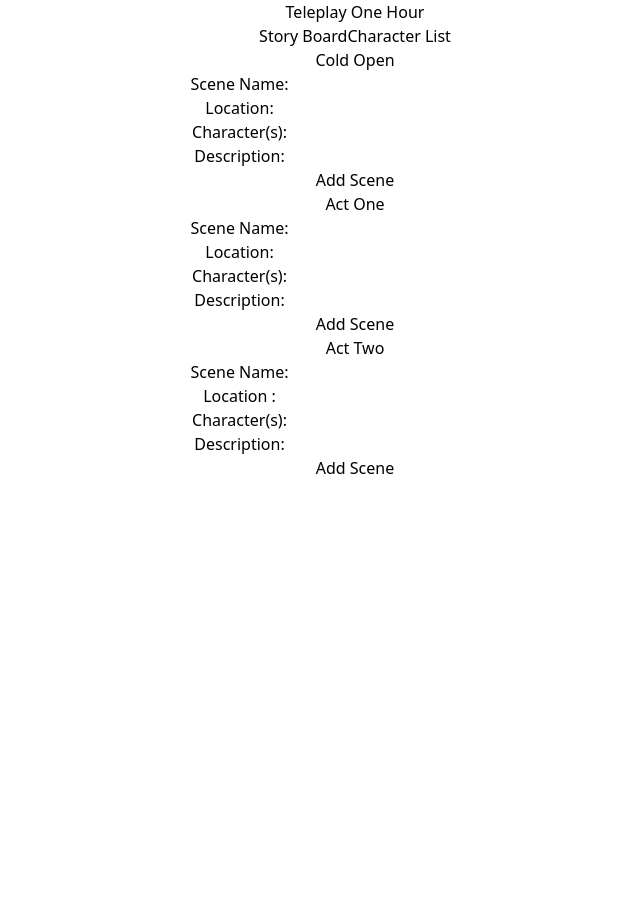
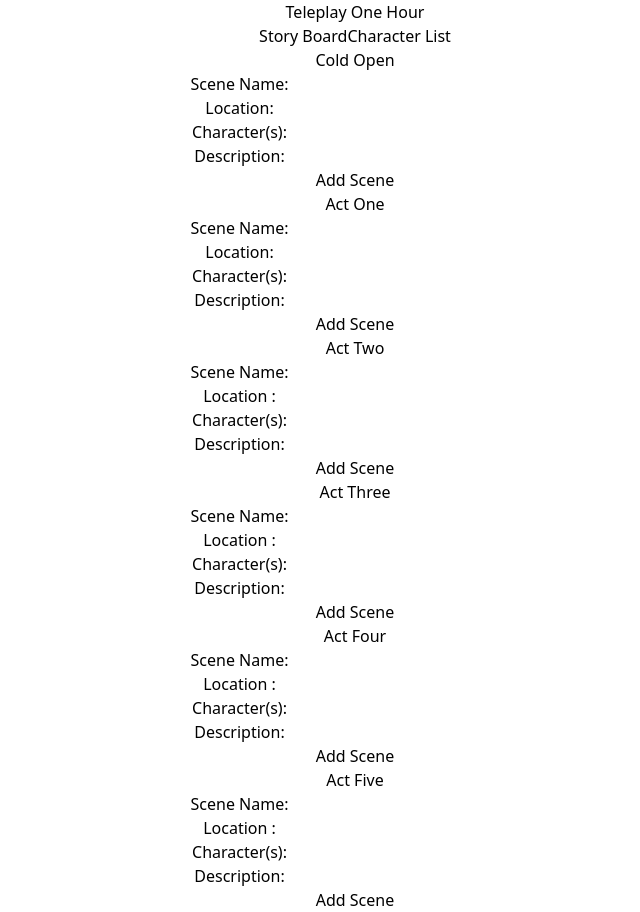
Before and after one commit to spencerpete/my-writing-assistant, a React (Create React App) app: page /teleplay/hr/new-scene in a window 1280 px wide. Shown: the whole page, without its empty margins (285-925 px from the left). Before the commit the page ends 800 px from the top, so only its background shows below. Built offline with nearby package versions, Linux system fonts and the light colour scheme; no server answers.

Commit message:
form changes

```diff
--- a/src/components/Stageplay/STGNewScene.jsx
+++ b/src/components/Stageplay/STGNewScene.jsx
@@ -1,6 +1,6 @@
-import React from 'react'
+import React, {useState} from 'react'
 import { Link } from "react-router-dom"
-
+import {createScene} from '../../services/apiCall'
 const actOneObj = {
   name: '',
   location: '',
@@ -17,15 +17,32 @@ const actTwoObj = {
   act: 'act two',
   scriptType: 'stage play',
 }
-const actThreeObj = {
-  name: '',
-  location: '',
-  characters: '',
-  description: '',
-  act: 'act three',
-  scriptType: 'stage play',
-}
 export default function STGNewScene() {
+  const [actOne, setActOne] = useState(actOneObj)
+  const [actTwo, setActTwo] = useState(actTwoObj)
+  const handleChangeOne = (e) => {
+    const { name, value } = e.target
+
+    setActOne((prev) => ({
+      ...prev,
+      [name]: value
+    }))
+  }
+  const handleChangeTwo = (e) => {
+    const { name, value } = e.target
+    setActTwo((prev) => ({
+      ...prev,
+      [name]: value
+    }))
+  }
+  const handleSubmitOne = async (e) => {
+    e.preventDefault
+    const res = await createScene(actOne)
+  }
+  const handleSubmitTwo = async (e) => {
+    e.preventDefault
+    const res = await createScene(actTwo)
+  }
   return (
     <div>
       <header>
@@ -36,34 +53,34 @@ export default function STGNewScene() {
         </nav>
       </header>
       <h2>Act One</h2>
-      <form>
+      <form onChange={handleChangeOne} onSubmit={handleSubmitOne}>
         <label>Scene Name:</label>
-        <input />
+        <input name='name'/>
         <br />
         <label>Location:</label>
-        <input />
+        <input name='location'/>
         <br/>
         <label>Character(s):</label>
-        <input />
+        <input name='characters'/>
         <br/>
         <label>Description:</label>
-        <input />
+        <input name='description'/>
         <br/>
         <button>Add Scene</button>
       </form>
       <h2>Act Two</h2>
-      <form>
+      <form onChange={handleChangeTwo} onSubmit={handleSubmitTwo}>
         <label>Scene Name:</label>
-        <input />
+        <input name='name'/>
         <br />
         <label>Location :</label>
-        <input />
+        <input name='location'/>
         <br/>
         <label>Character(s):</label>
-        <input />
+        <input name='characters'/>
         <br/>
         <label>Description:</label>
-        <input />
+        <input name='description'/>
         <br/>
         <button>Add Scene</button>
       </form>
--- a/src/components/Teleplay/HrNewScene.jsx
+++ b/src/components/Teleplay/HrNewScene.jsx
@@ -1,7 +1,8 @@
 import React, {useState} from 'react'
 import { Link } from "react-router-dom"
+import {createScene} from '../../services/apiCall'
 
-const coldObject = {
+const coldObj = {
   name: '',
   location: '',
   characters: '',
@@ -10,7 +11,7 @@ const coldObject = {
   scriptType: 'teleplay hr',
 }
 
-const actOneObject = {
+const actOneObj = {
   name: '',
   location: '',
   characters: '',
@@ -19,7 +20,7 @@ const actOneObject = {
   scriptType: 'teleplay hr',
 }
 
-const actTwoObject = {
+const actTwoObj = {
   name: '',
   location: '',
   characters: '',
@@ -55,6 +56,85 @@ const actFiveObj = {
   scriptType: 'teleplay hr',
 }
 export default function HrNewScene() {
+  const [coldOpen, setColdOpen] = useState(coldObj)
+  const [actOne, setActOne] = useState(actOneObj)
+  const [actTwo, setActTwo] = useState(actTwoObj)
+  const [actThree, setActThree] = useState(actThreeObj)
+  const [actFour, setActFour] = useState(actFourObj)
+  const [actFive, setActFive] = useState(actFiveObj)
+  const handleChangeCold = (e) => {
+    const { name, value } = e.target
+
+    setColdOpen((prev) => ({
+      ...prev,
+      [name]: value
+    }))
+  }
+  const handleChangeOne = (e) => {
+    const { name, value } = e.target
+
+    setActOne((prev) => ({
+      ...prev,
+      [name]: value
+    }))
+  }
+  const handleChangeTwo = (e) => {
+    const { name, value } = e.target
+
+    setActTwo((prev) => ({
+      ...prev,
+      [name]: value
+    }))
+  }
+  const handleChangeThree = (e) => {
+    const { name, value } = e.target
+
+    setActThree((prev) => ({
+      ...prev,
+      [name]: value
+    }))
+  }
+  const handleChangeFour = (e) => {
+    const { name, value } = e.target
+
+    setActFour((prev) => ({
+      ...prev,
+      [name]: value
+    }))
+  }
+  const handleChangeFive = (e) => {
+    const { name, value } = e.target
+
+    setActFive((prev) => ({
+      ...prev,
+      [name]: value
+    }))
+  }
+  const handleSubmitCold = async(e) => {
+    e.preventDefault()
+    await createScene(coldOpen)
+  }
+  const handleSubmitOne = async(e) => {
+    e.preventDefault()
+    await createScene(actOne)
+    console.log(actOneObj)
+  }
+  const handleSubmitTwo = async(e) => {
+    e.preventDefault()
+    await createScene(actTwo)
+  }
+  const handleSubmitThree = async(e) => {
+    e.preventDefault()
+    await createScene(actThree)
+  }
+  const handleSubmitFour = async(e) => {
+    e.preventDefault()
+    await createScene(actFour)
+  }
+  const handleSubmitFive = async(e) => {
+    e.preventDefault()
+    await createScene(actFive)
+  }
   return (
     <div>
     <header>
@@ -65,50 +145,98 @@ export default function HrNewScene() {
       </nav>
     </header>
     <h2>Cold Open</h2>
-    <form>
+    <form onChange={handleChangeCold} onSubmit={handleSubmitCold}>
       <label>Scene Name:</label>
-      <input />
+      <input name='name'/>
       <br />
       <label>Location:</label>
-      <input />
+      <input name='location'/>
       <br/>
       <label>Character(s):</label>
-      <input />
+      <input name='characters'/>
       <br/>
       <label>Description:</label>
-      <input />
+      <input name='description'/>
       <br/>
       <button>Add Scene</button>
     </form>
     <h2>Act One</h2>
-    <form>
+    <form onChange={handleChangeOne} onSubmit={handleSubmitOne}>
       <label>Scene Name:</label>
-      <input />
+      <input name='name'/>
       <br />
       <label>Location:</label>
-      <input />
+      <input name='location'/>
       <br/>
       <label>Character(s):</label>
-      <input />
+      <input name='characters'/>
       <br/>
       <label>Description:</label>
-      <input />
+      <input name='description'/>
       <br/>
       <button>Add Scene</button>
     </form>
     <h2>Act Two</h2>
-    <form>
+      <form onChange={handleChangeTwo} onSubmit={handleSubmitThree}>
       <label>Scene Name:</label>
-      <input />
+      <input name='name'/>
       <br />
       <label>Location :</label>
-      <input />
+      <input name='location'/>
       <br/>
       <label>Character(s):</label>
-      <input />
+      <input name='characters'/>
       <br/>
       <label>Description:</label>
-      <input />
+      <input name='description'/>
+      <br/>
+      <button>Add Scene</button>
+    </form>
+    <h2>Act Three</h2>
+    <form onChange={handleChangeThree} onSubmit={handleSubmitThree}>
+      <label>Scene Name:</label>
+      <input name='name'/>
+      <br />
+      <label>Location :</label>
+      <input name='location'/>
+      <br/>
+      <label>Character(s):</label>
+      <input name='characters'/>
+      <br/>
+      <label>Description:</label>
+      <input name='description'/>
+      <br/>
+      <button>Add Scene</button>
+    </form>
+    <h2>Act Four</h2>
+    <form onChange={handleChangeFour} onSubmit={handleSubmitFour}>
+      <label>Scene Name:</label>
+      <input name='name'/>
+      <br />
+      <label>Location :</label>
+      <input name='location'/>
+      <br/>
+      <label>Character(s):</label>
+      <input name='characters'/>
+      <br/>
+      <label>Description:</label>
+      <input name='description'/>
+      <br/>
+      <button>Add Scene</button>
+    </form>
+    <h2>Act Five</h2>
+    <form onChange={handleChangeFive} onSubmit={handleSubmitFive}>
+      <label>Scene Name:</label>
+      <input name='name'/>
+      <br />
+      <label>Location :</label>
+      <input name='location'/>
+      <br/>
+      <label>Character(s):</label>
+      <input name='characters'/>
+      <br/>
+      <label>Description:</label>
+      <input name='description'/>
       <br/>
       <button>Add Scene</button>
     </form>
--- a/src/components/Teleplay/NewScene30.jsx
+++ b/src/components/Teleplay/NewScene30.jsx
@@ -1,5 +1,6 @@
 import React, {useState} from 'react'
 import { Link } from "react-router-dom"
+import {createScene} from '../../services/apiCall'
 
 const coldObj = {
   name: '',
@@ -26,6 +27,46 @@ const actTwoObj = {
   scriptType: 'teleplay 30',
 }
 export default function NewScene30() {
+  const [coldOpen, setColdOpen] = useState(coldObj)
+  const [actOne, setActOne] = useState(actOneObj)
+  const [actTwo, setActTwo] = useState(actTwoObj)
+  const handleChangeOne = (e) => {
+    const { name, value } = e.target
+
+    setActOne((prev) => ({
+      ...prev,
+      [name]: value
+    }))
+  }
+  const handleChangeTwo = (e) => {
+    const { name, value } = e.target
+
+    setActTwo((prev) => ({
+      ...prev,
+      [name]: value
+    }))
+  }
+  const handleChangeCold = (e) => {
+    const { name, value } = e.target
+
+    setColdOpen((prev) => ({
+      ...prev,
+      [name]: value
+    }))
+  }
+  const handleSubmitOne = async(e) => {
+    e.preventDefault()
+    await createScene(actOne)
+    console.log(actOneObj)
+  }
+  const handleSubmitTwo = async(e) => {
+    e.preventDefault()
+    await createScene(actTwo)
+  }
+  const handleSubmitCold = async(e) => {
+    e.preventDefault()
+    await createScene(coldOpen)
+  }
   return (
     <div>
     <header>
@@ -34,36 +75,52 @@ export default function NewScene30() {
         <Link to='/teleplay/30'>Story Board</Link>
         <Link to='/teleplay/30/character'>Character List</Link>
       </nav>
-    </header>
-    <h2>Act One</h2>
-    <form>
+      </header>
+      <h2>Cold Open</h2>
+    <form onChange={handleChangeCold} onSubmit={handleSubmitCold}>
       <label>Scene Name:</label>
-      <input />
+      <input name='name' />
       <br />
       <label>Location:</label>
-      <input />
+      <input name='location'/>
       <br/>
       <label>Character(s):</label>
-      <input />
+      <input name='characters'/>
       <br/>
       <label>Description:</label>
-      <input />
+      <input name='description'/>
+      <br/>
+      <button>Add Scene</button>
+    </form>
+    <h2>Act One</h2>
+    <form onChange={handleChangeOne} onSubmit={handleSubmitOne}>
+      <label>Scene Name:</label>
+      <input name='name' />
+      <br />
+      <label>Location:</label>
+      <input name='location'/>
+      <br/>
+      <label>Character(s):</label>
+      <input name='characters'/>
+      <br/>
+      <label>Description:</label>
+      <input name='description'/>
       <br/>
       <button>Add Scene</button>
     </form>
     <h2>Act Two</h2>
-    <form>
+    <form onChange={handleChangeTwo} onSubmit={handleSubmitTwo}>
       <label>Scene Name:</label>
-      <input />
+      <input name='name'/>
       <br />
       <label>Location :</label>
-      <input />
+      <input name='location'/>
       <br/>
       <label>Character(s):</label>
-      <input />
+      <input name='characters'/>
       <br/>
       <label>Description:</label>
-      <input />
+      <input name='description'/>
       <br/>
       <button>Add Scene</button>
     </form>
```
